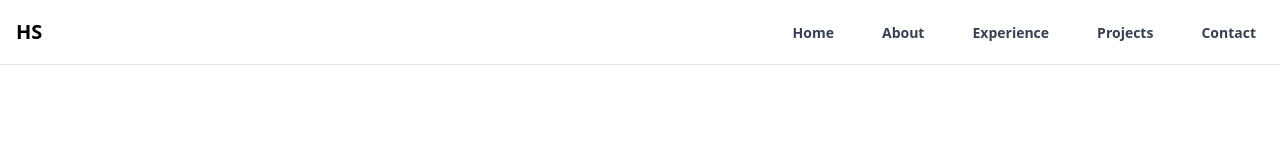
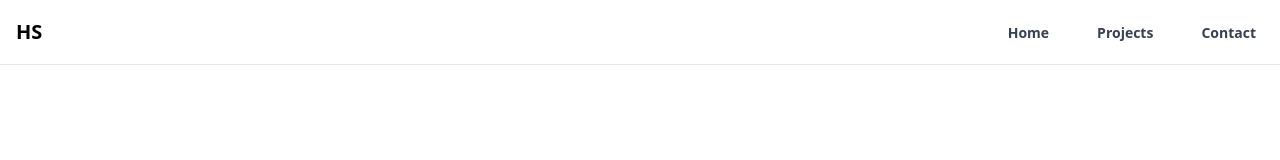
Before and after one commit to Ohhaseeb/personal-portfolio, a Next.js app: page / in a window 1280 px wide. Shown: the top 160 px of the page. Built offline with nearby package versions, Linux system fonts and the light colour scheme.

Commit message:
fixed navbar

```diff
--- a/components/nav-bar.tsx
+++ b/components/nav-bar.tsx
@@ -7,8 +7,6 @@ import { cn } from "@/lib/utils"
 
 const navItems = [
   { href: "#hero", label: "Home" },
-  { href: "#about", label: "About" },
-  { href: "#experience", label: "Experience" },
   { href: "#projects", label: "Projects" },
   { href: "#contact", label: "Contact" },
 ]
```
